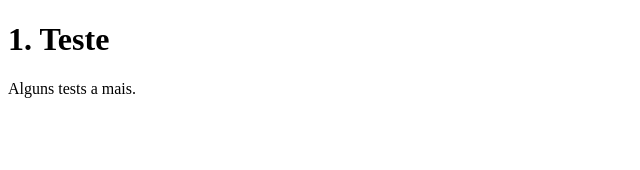
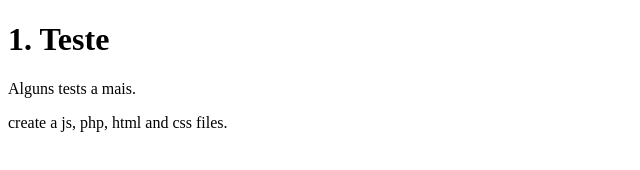
Before and after one commit to BrunoVazMProgrammer10/helloworld, a plain HTML site: page site hello world/index.html in a window 1280 px wide. Shown: the whole page, without its empty margins (0-640 px from the left). Drawn offline with Linux system fonts and the light colour scheme.

Commit message:
mais um parágrafo
alterações no html...

```diff
--- a/site hello world/index.html
+++ b/site hello world/index.html
@@ -8,5 +8,6 @@
 <body>
     <h1>1. Teste</h1>
     <p>Alguns tests a mais.</p>
+    <p>create a js, php, html and css files.</p>
 </body>
 </html>
```
